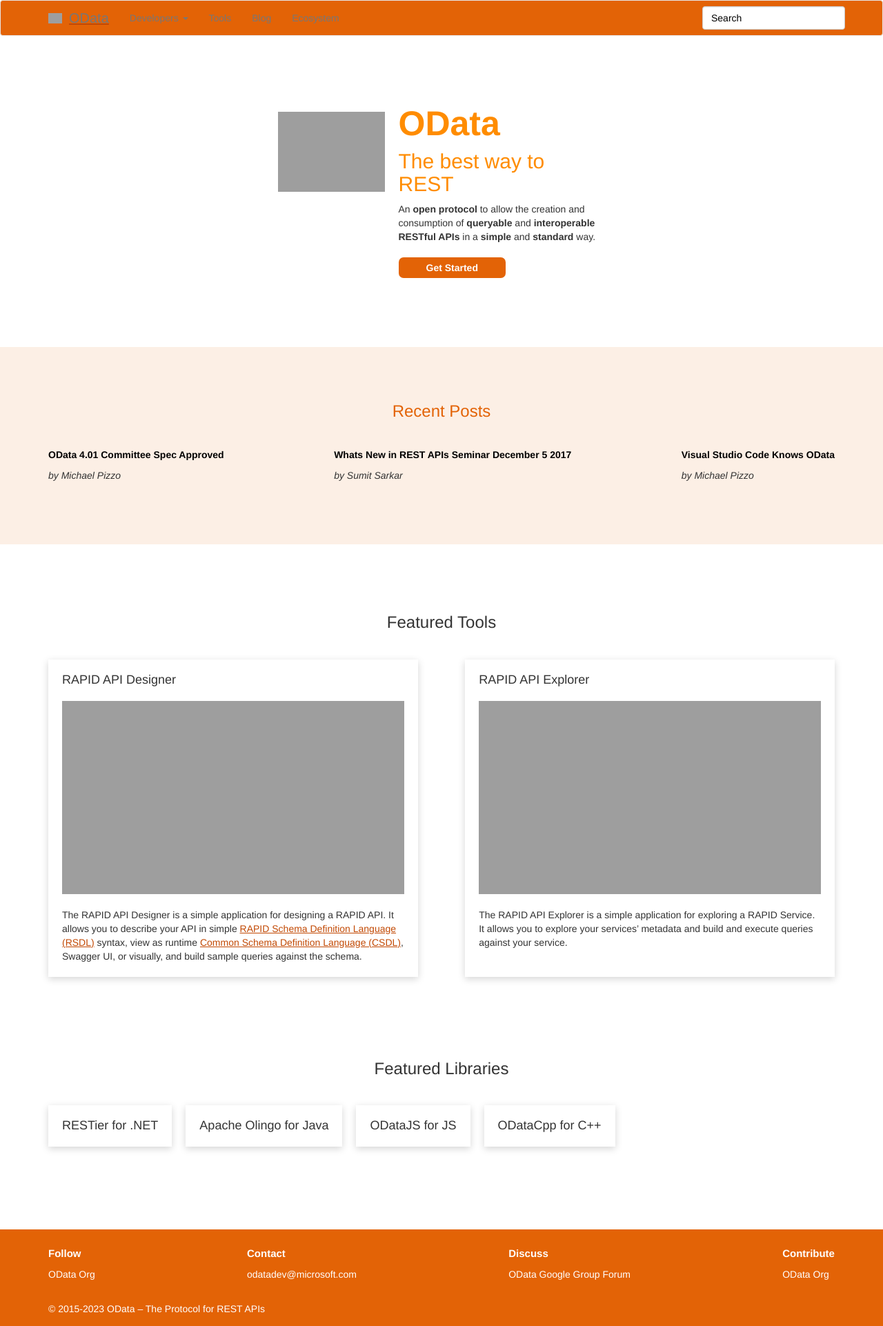
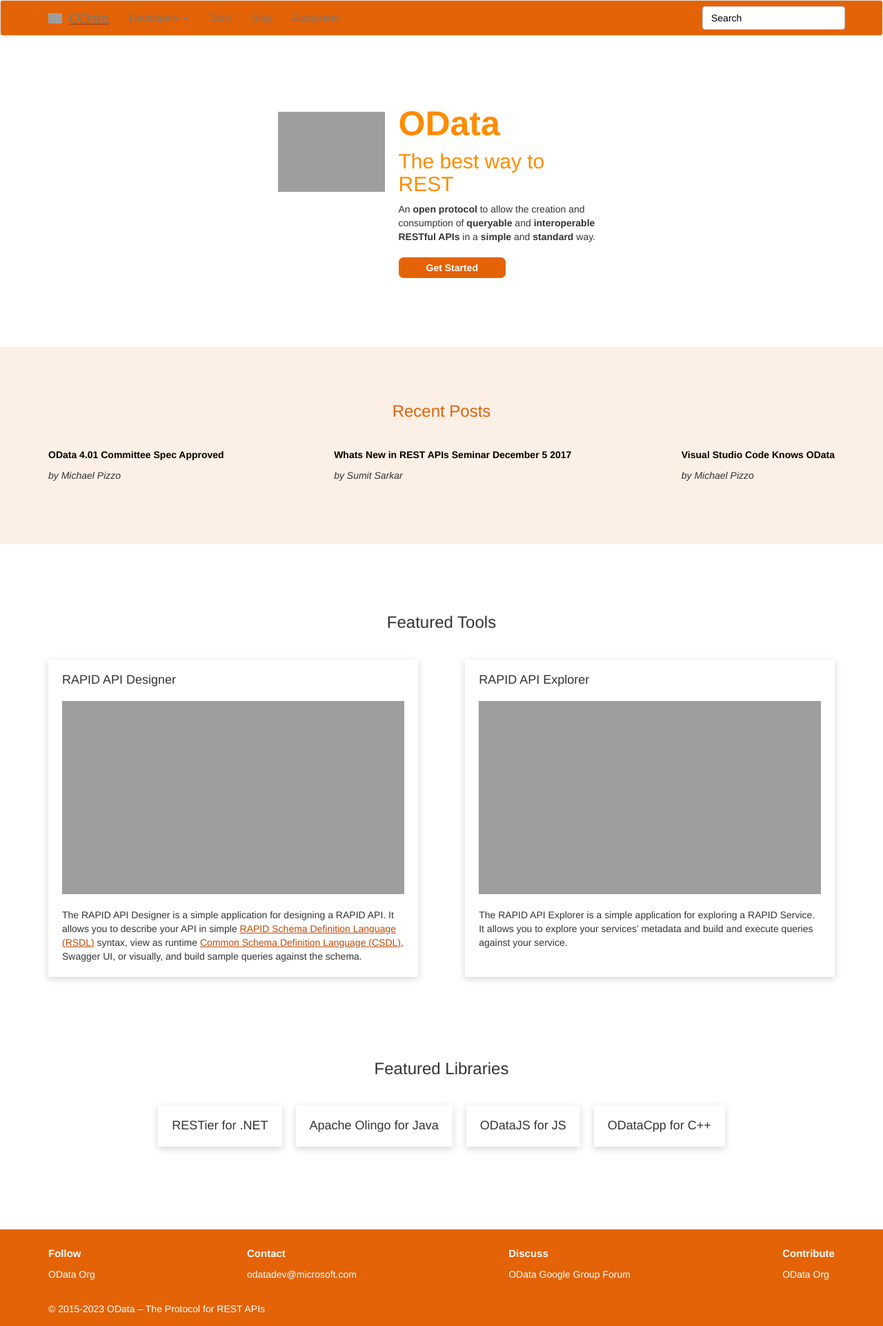
Before and after one commit to OData/odataorg.github.io, a Jekyll site: the page built from index.html, in a window 1280 px wide. Shown: the whole page at 69% size. Built offline with Jekyll 4.4.1, drawn with Linux system fonts in a browser that asks for light colours; nearby versions of some CDN libraries; library files that are not in the unit come from our copies; a style sheet for code colours, icons or effects is not loaded.

Commit message:
centered featured libraries

```diff
--- a/index.html
+++ b/index.html
@@ -57,7 +57,7 @@
     </div>
     <div class="row" style="margin: 4rem 0 6rem 0">
         <h3 style="text-align:center; padding:2rem;">Featured Libraries</h3>
-        <div class="items-container">
+        <div class="items-container" style="justify-content:center">
             <div class="card" tabindex="0" onclick="location.href='https://odata.github.io/RESTier/'">
                 <h4>RESTier for .NET</h4>
             </div>
```
